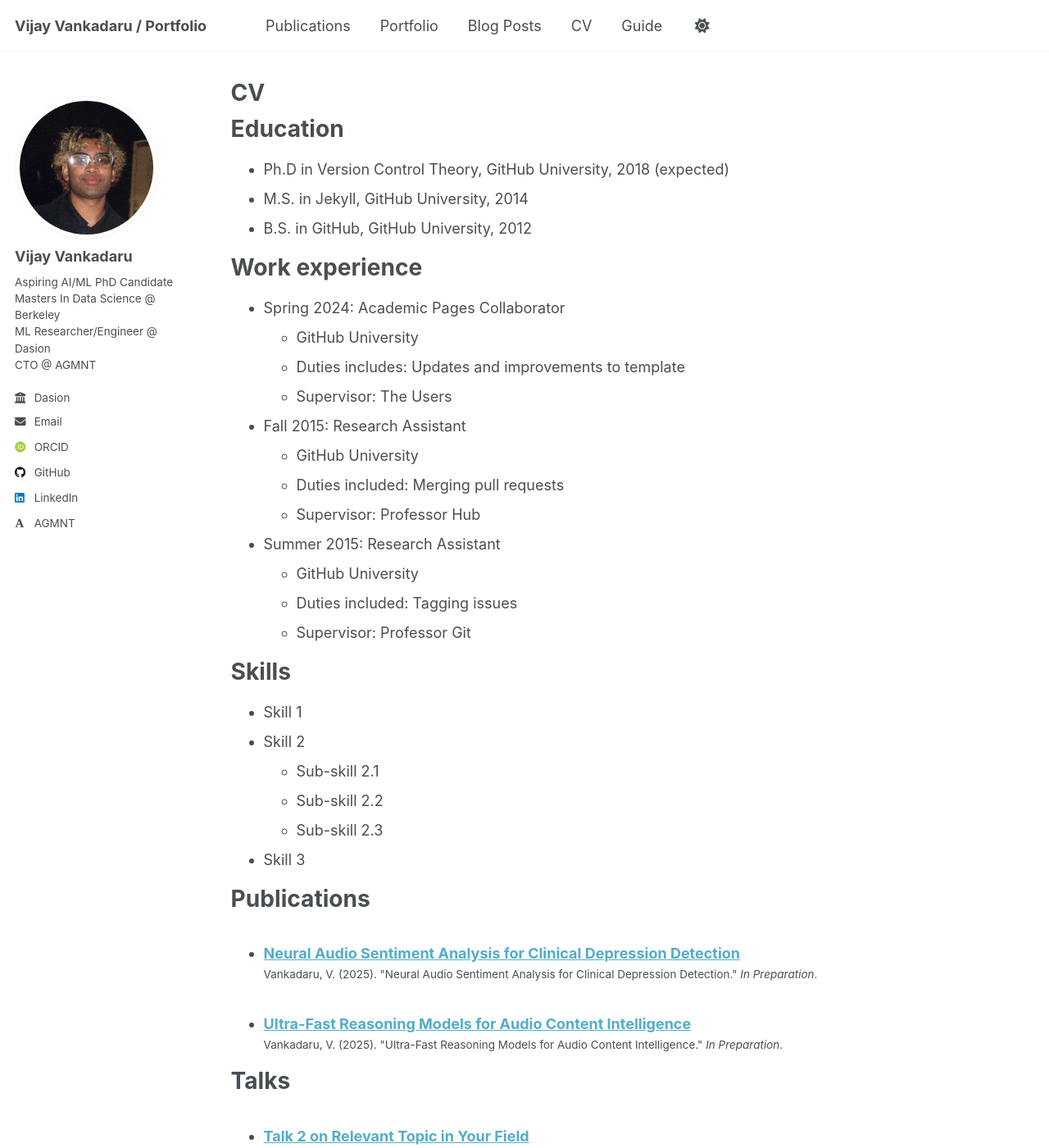
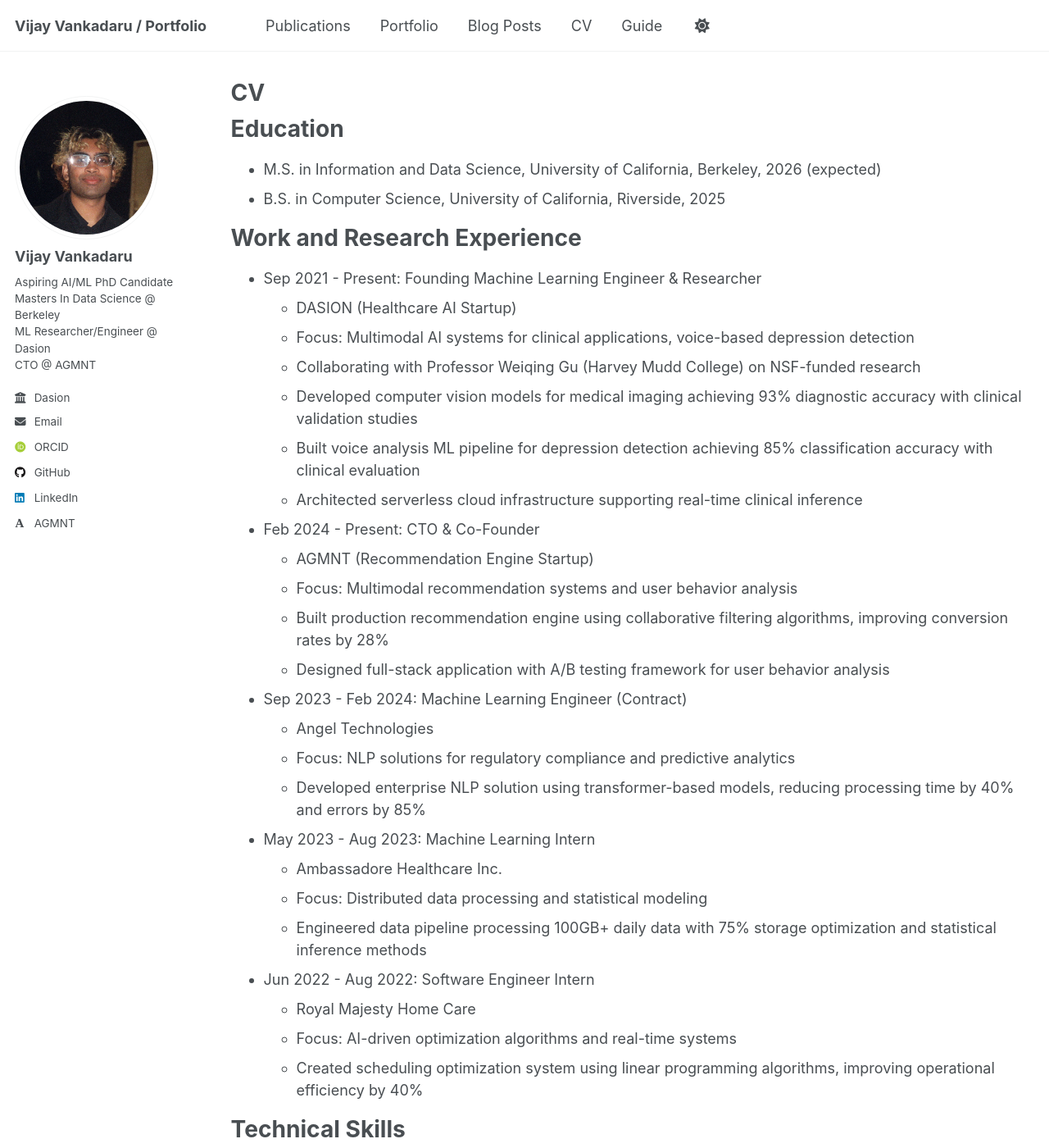
Before and after one commit to Vijay-Vankadaru/vijay-vankadaru.github.io, a Jekyll site: the page built from _pages/cv.md, in a window 1280 px wide and 1400 px high. Shown: the whole window at 82% size. Built offline with Jekyll 4.4.1, drawn with Linux system fonts in a browser that asks for light colours; some web fonts are replaced; a script that is not in the unit is left out; some of the changed text lies outside the part shown.

Commit message:
Edits to CV

```diff
--- a/_pages/cv.md
+++ b/_pages/cv.md
@@ -11,35 +11,47 @@ redirect_from:
 
 Education
 ======
-* Ph.D in Version Control Theory, GitHub University, 2018 (expected)
-* M.S. in Jekyll, GitHub University, 2014
-* B.S. in GitHub, GitHub University, 2012
+* M.S. in Information and Data Science, University of California, Berkeley, 2026 (expected)
+* B.S. in Computer Science, University of California, Riverside, 2025
 
-Work experience
+Work and Research Experience
 ======
-* Spring 2024: Academic Pages Collaborator
-  * GitHub University
-  * Duties includes: Updates and improvements to template
-  * Supervisor: The Users
+* Sep 2021 - Present: Founding Machine Learning Engineer & Researcher
+  * DASION (Healthcare AI Startup)
+  * Focus: Multimodal AI systems for clinical applications, voice-based depression detection
+  * Collaborating with Professor Weiqing Gu (Harvey Mudd College) on NSF-funded research
+  * Developed computer vision models for medical imaging achieving 93% diagnostic accuracy with clinical validation studies
+  * Built voice analysis ML pipeline for depression detection achieving 85% classification accuracy with clinical evaluation
+  * Architected serverless cloud infrastructure supporting real-time clinical inference
 
-* Fall 2015: Research Assistant
-  * GitHub University
-  * Duties included: Merging pull requests
-  * Supervisor: Professor Hub
+* Feb 2024 - Present: CTO & Co-Founder
+  * AGMNT (Recommendation Engine Startup)
+  * Focus: Multimodal recommendation systems and user behavior analysis
+  * Built production recommendation engine using collaborative filtering algorithms, improving conversion rates by 28%
+  * Designed full-stack application with A/B testing framework for user behavior analysis
 
-* Summer 2015: Research Assistant
-  * GitHub University
-  * Duties included: Tagging issues
-  * Supervisor: Professor Git
+* Sep 2023 - Feb 2024: Machine Learning Engineer (Contract)
+  * Angel Technologies
+  * Focus: NLP solutions for regulatory compliance and predictive analytics
+  * Developed enterprise NLP solution using transformer-based models, reducing processing time by 40% and errors by 85%
 
-Skills
+* May 2023 - Aug 2023: Machine Learning Intern
+  * Ambassadore Healthcare Inc.
+  * Focus: Distributed data processing and statistical modeling
+  * Engineered data pipeline processing 100GB+ daily data with 75% storage optimization and statistical inference methods
+
+* Jun 2022 - Aug 2022: Software Engineer Intern
+  * Royal Majesty Home Care
+  * Focus: AI-driven optimization algorithms and real-time systems
+  * Created scheduling optimization system using linear programming algorithms, improving operational efficiency by 40%
+
+Technical Skills
 ======
-* Skill 1
-* Skill 2
-  * Sub-skill 2.1
-  * Sub-skill 2.2
-  * Sub-skill 2.3
-* Skill 3
+* Machine Learning & AI: TensorFlow, PyTorch, Hugging Face, multimodal fusion, computer vision, NLP, audio processing, model interpretability (SHAP, MLflow)
+* Programming: Python, Java, JavaScript, TypeScript, C++, SQL, Scala
+* Cloud & Infrastructure: AWS (Lambda, SageMaker, S3, EC2), GCP, Docker, Kubernetes, Apache Spark, Kafka
+* Databases: MongoDB, PostgreSQL
+* Web Development: React, Node.js, Express.js, Django, Flask
 
 Publications
 ======
@@ -59,6 +71,24 @@ Teaching
     {% include archive-single-cv.html %}
   {% endfor %}</ul>
 
-Service and leadership
+Research Interests
 ======
-* Currently signed in to 43 different slack teams
+* Multimodal AI systems for healthcare applications
+* Voice-based clinical assessment and depression detection
+* Interpretable machine learning for clinical decision support
+* Real-time audio processing and sentiment analysis
+* Cross-modal knowledge transfer and efficient neural architectures
+
+Awards and Recognition
+======
+* NSF Phase I and II grants recipient (DASION collaboration with Professor Weiqing Gu)
+* AWS Machine Learning Specialty Certification (In Progress)
+* Clinical validation achievements in depression detection and medical imaging analysis
+* Production system reliability: 99.9% uptime for healthcare AI infrastructure
+
+Service and Leadership
+======
+* Technical lead for 8-engineer team at DASION
+* Mentor and trainer for ML engineering interns
+* Co-founder and CTO of AGMNT startup
+* Active contributor to open-source ML projects
```
